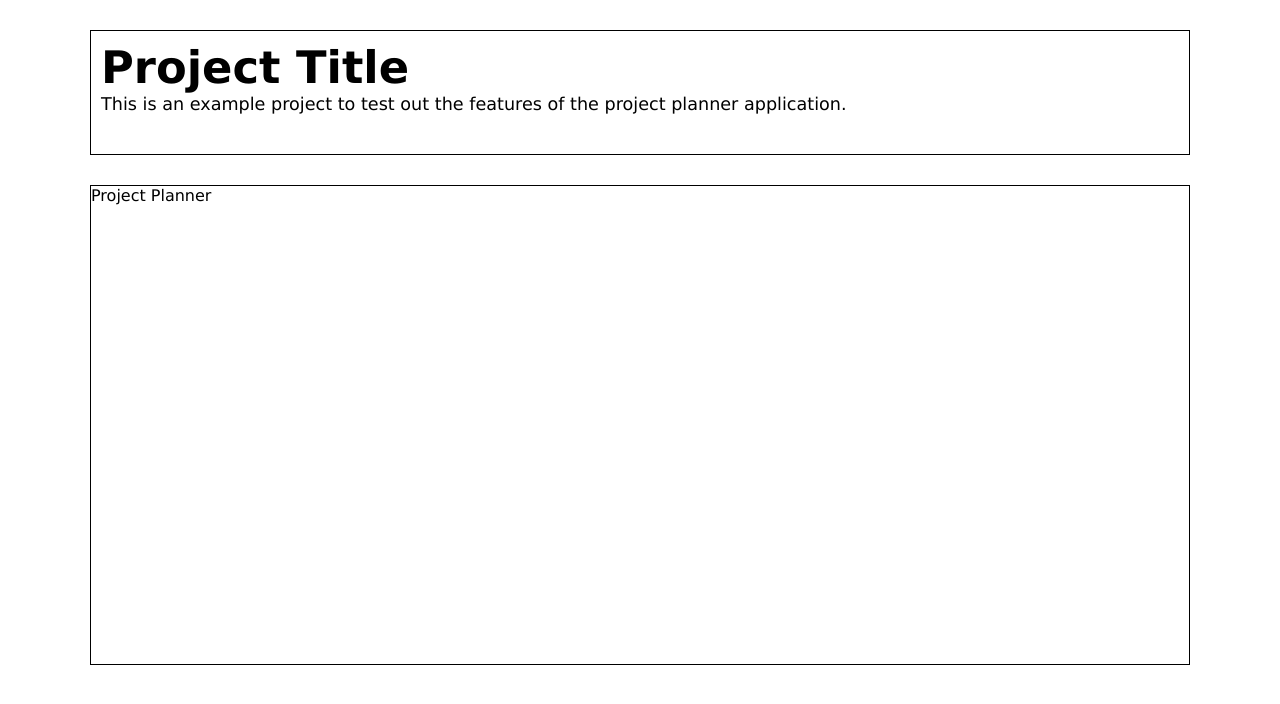
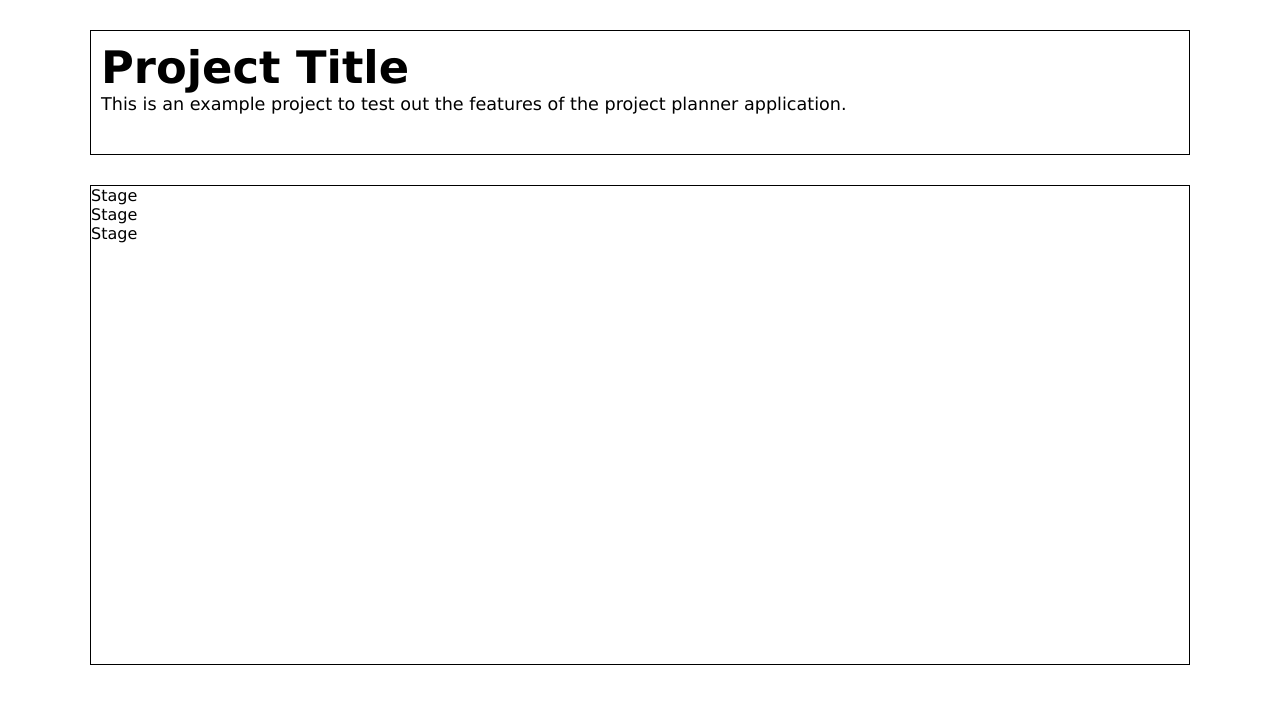
Before and after one commit to johnmarion1126/project-tracker, a React (Create React App) app: page / in a window 1280 px wide. Shown: the top 704 px of the page. Built offline with nearby package versions, Linux system fonts and the light colour scheme.

Commit message:
Fix rendering error for components

```diff
--- a/src/components/FeatureGoal.js
+++ b/src/components/FeatureGoal.js
@@ -1,9 +1,9 @@
 import React from 'react';
 
-const FeatureGoal = () => {
+const FeatureGoal = () => (
   <div>
     Feature Goal
-  </div>;
-};
+  </div>
+);
 
 export default FeatureGoal;
--- a/src/components/ProjectPlanner.js
+++ b/src/components/ProjectPlanner.js
@@ -1,8 +1,13 @@
 import React from 'react';
+
+// Components
+import Stage from './Stage';
 
 const ProjectPlanner = () => (
   <div className="project-div planner">
-    Project Planner
+    <Stage />
+    <Stage />
+    <Stage />
   </div>
 );
 
--- a/src/components/Stage.js
+++ b/src/components/Stage.js
@@ -1,9 +1,9 @@
 import React from 'react';
 
-const Stage = () => {
+const Stage = () => (
   <div>
     Stage
-  </div>;
-};
+  </div>
+);
 
 export default Stage;
--- a/src/components/WorkItem.js
+++ b/src/components/WorkItem.js
@@ -1,9 +1,9 @@
 import React from 'react';
 
-const WorkItem = () => {
+const WorkItem = () => (
   <div>
     Work Item
-  </div>;
-};
+  </div>
+);
 
 export default WorkItem;
```
